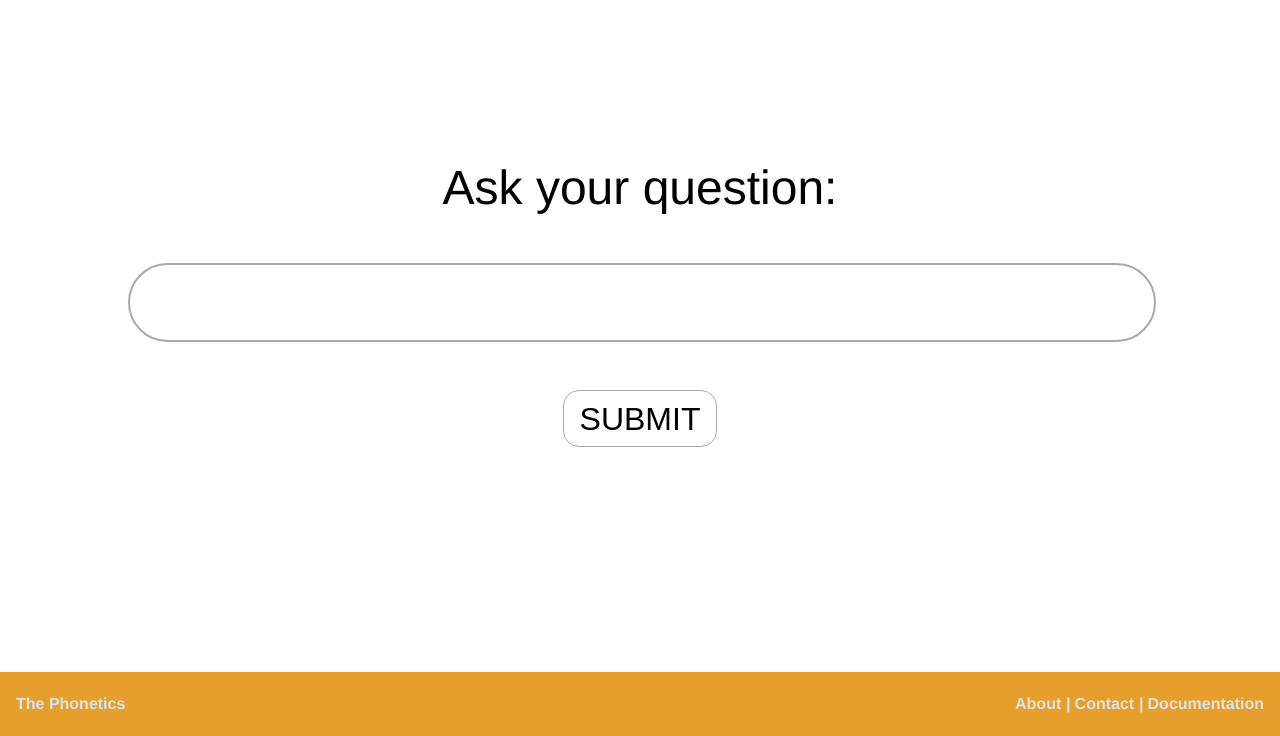
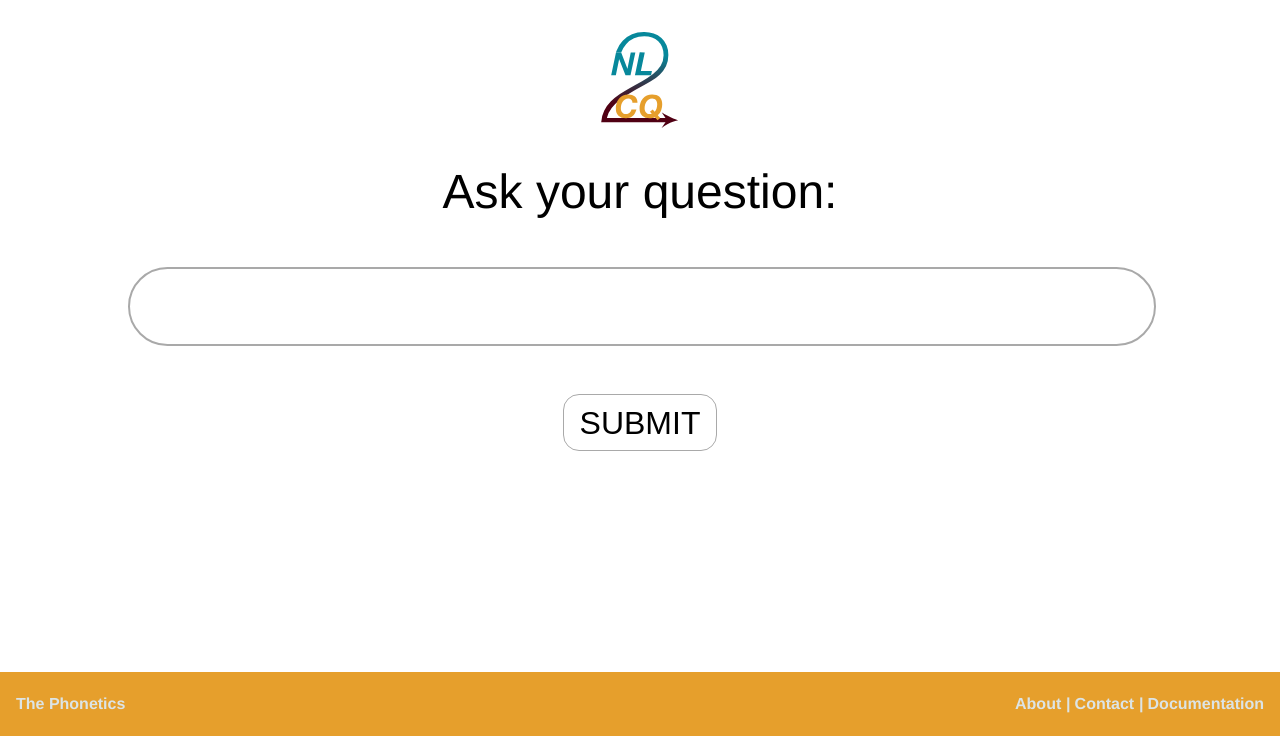
Before and after one commit to Joepruner/NLP, a PHP site: page / in a window 1280 px wide. Shown: the part 64-800 px from the top of the page. Run offline with PHP 8.4, Linux system fonts and the light colour scheme.

Commit message:
Add logo to body of index || Size form accordingly

```diff
--- a/sprint2/css/style.css
+++ b/sprint2/css/style.css
@@ -19,6 +19,7 @@ header{
     height: 4em;
     width: 100%;
     line-height: 4em;
+    margin-bottom: 2em;
 }
 #nl2cqHead{
     color: var(--backup);
@@ -29,15 +30,21 @@ header{
     font-weight: lighter;
 }
 
+/*======LOGO======*/
+.mainLogo{
+    height: 6em;
+    width: 100%;
+}
+
 /*=====FROM=====*/
 form{
-    height: calc(100% - 8em);
+    height: calc(100% - 16.25em);
     text-align: center;
 }
 fieldset{
     width: 80%;
     margin: auto;
-    padding: 10em 0 0 0;
+    padding: 2em 0 0 0;
     border: none;
 }
 form label{
@@ -93,7 +100,6 @@ form input{
     color: black;
 }
 
-
 /*=====FOOTER=====*/
 footer{
     background-color: var(--secondary);
--- a/sprint2/index.php
+++ b/sprint2/index.php
@@ -9,7 +9,7 @@
         <header>
              <a id="nl2cqHead" href="index.php">NL2CQ</a>
         </header>
-         <body>
+        <img class="mainLogo" src="res/NL2CQ%20Logo.svg">
         <form action="results.php" method="get">
             <fieldset>
                 <label>Ask your question:</label>
@@ -17,7 +17,7 @@
                 <input type="submit" class="largeButton" name="submit" value="SUBMIT">
             </fieldset>
         </form>
-         </body>
+
         <footer>
             <span>The Phonetics</span>
             <nav>
```
Also changed, not shown: sprint2/res/NL2CQ Logo.png (added), sprint2/res/NL2CQ Logo.svg (added). Lines whose indentation alone changed are shown as unchanged.
